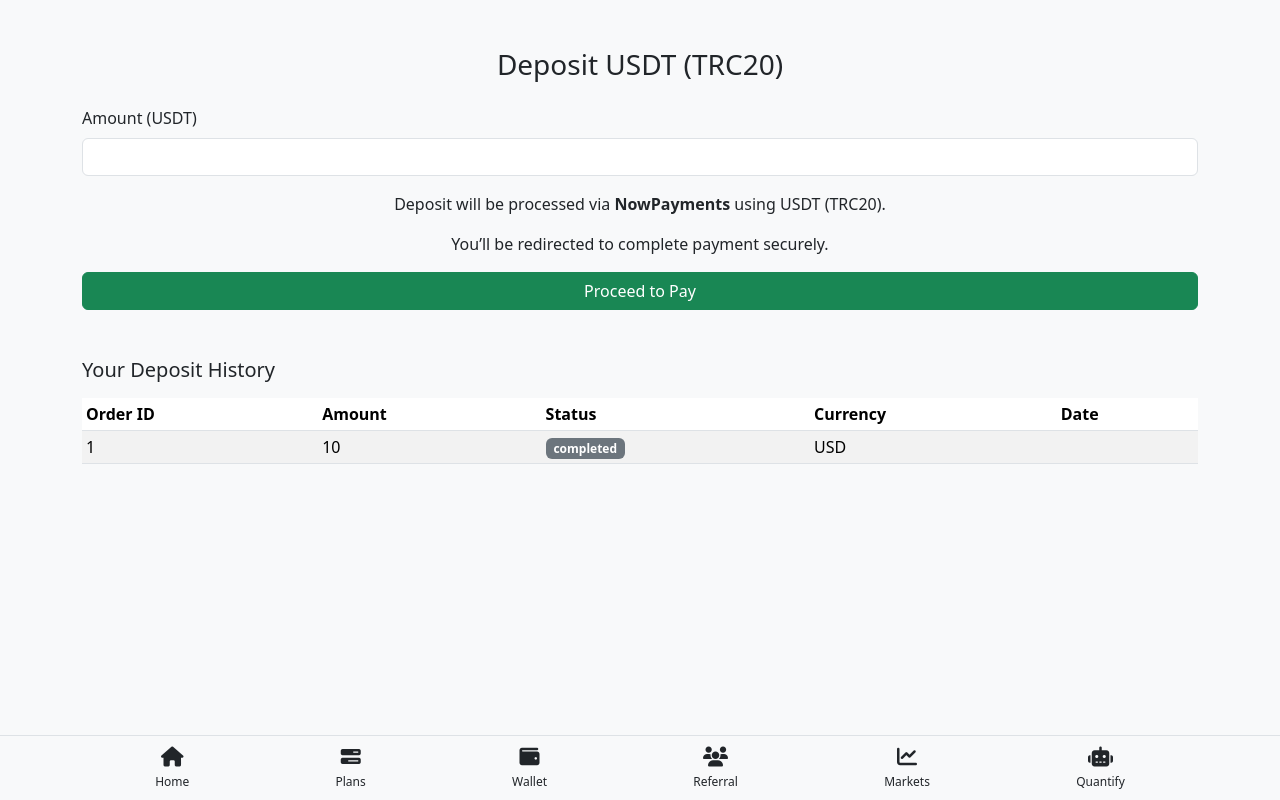
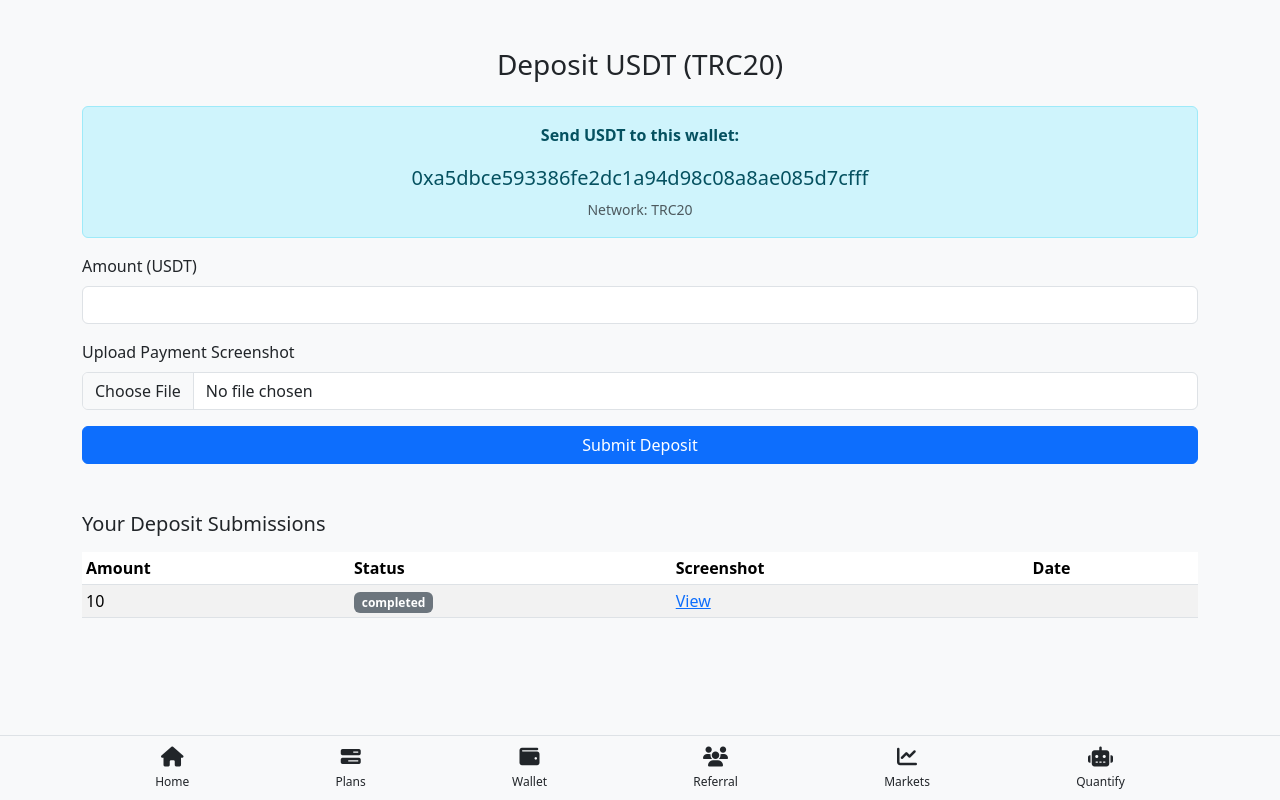
Before and after one commit to vumiiliakonga2-ctrl/-ai-invest-app, a Flask app: template templates/deposit.html in a window 1280 px wide. Run offline with Flask 3, Linux system fonts and the light colour scheme; the template is opened without the code that fills it: most values are stand-ins (such as "Sample title", 1, 10 or a date in 2020).

Commit message:
Update deposit.html

```diff
--- a/templates/deposit.html
+++ b/templates/deposit.html
@@ -11,51 +11,57 @@
     {% endfor %}
   {% endwith %}
 
-  <form id="deposit-form" method="POST" action="{{ url_for('create_invoice') }}">
+  <div class="alert alert-info text-center">
+    <p><strong>Send USDT to this wallet:</strong></p>
+    <p class="text-monospace fs-5 mb-1">0xa5dbce593386fe2dc1a94d98c08a8ae085d7cfff</p>
+    <small class="text-muted">Network: TRC20</small>
+  </div>
+
+  <form method="POST" action="{{ url_for('submit_manual_deposit') }}" enctype="multipart/form-data">
     <div class="mb-3">
       <label for="amount" class="form-label">Amount (USDT)</label>
-      <input type="number" class="form-control" name="amount" required step="0.01" min="1">
+      <input type="number" class="form-control" name="amount" step="0.01" min="1" required>
     </div>
 
-    <div class="text-center mb-3">
-      <p>Deposit will be processed via <strong>NowPayments</strong> using USDT (TRC20).</p>
-      <p>You’ll be redirected to complete payment securely.</p>
+    <div class="mb-3">
+      <label for="screenshot" class="form-label">Upload Payment Screenshot</label>
+      <input type="file" class="form-control" name="screenshot" accept="image/*" required>
     </div>
 
-    <button type="submit" class="btn btn-success w-100">Proceed to Pay</button>
+    <button type="submit" class="btn btn-primary w-100">Submit Deposit</button>
   </form>
 
-  {% if logs %}
+  {% if manual_logs %}
   <div class="mt-5">
-    <h5 class="mb-3">Your Deposit History</h5>
+    <h5 class="mb-3">Your Deposit Submissions</h5>
     <table class="table table-sm table-striped">
       <thead>
         <tr>
-          <th>Order ID</th>
           <th>Amount</th>
           <th>Status</th>
-          <th>Currency</th>
+          <th>Screenshot</th>
           <th>Date</th>
         </tr>
       </thead>
       <tbody>
-        {% for log in logs %}
+        {% for log in manual_logs %}
         <tr>
-          <td>{{ log.order_id }}</td>
           <td>{{ log.amount }}</td>
           <td>
-            {% if log.status == 'finished' %}
-              <span class="badge bg-success">Success</span>
-            {% elif log.status == 'waiting' %}
+            {% if log.status == 'approved' %}
+              <span class="badge bg-success">Approved</span>
+            {% elif log.status == 'pending' %}
               <span class="badge bg-warning text-dark">Pending</span>
-            {% elif log.status == 'failed' %}
-              <span class="badge bg-danger">Failed</span>
+            {% elif log.status == 'rejected' %}
+              <span class="badge bg-danger">Rejected</span>
             {% else %}
               <span class="badge bg-secondary">{{ log.status }}</span>
             {% endif %}
           </td>
-          <td>{{ log.currency }}</td>
-          <td>{{ log.created_at.split('T')[0] }}</td>
+          <td>
+            <a href="{{ log.screenshot_url }}" target="_blank">View</a>
+          </td>
+          <td>{{ log.timestamp.split('T')[0] }}</td>
         </tr>
         {% endfor %}
       </tbody>
```
